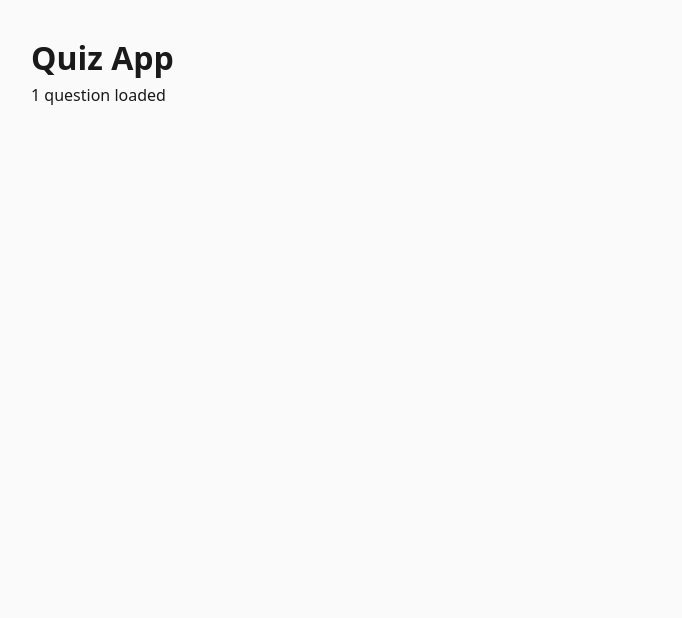
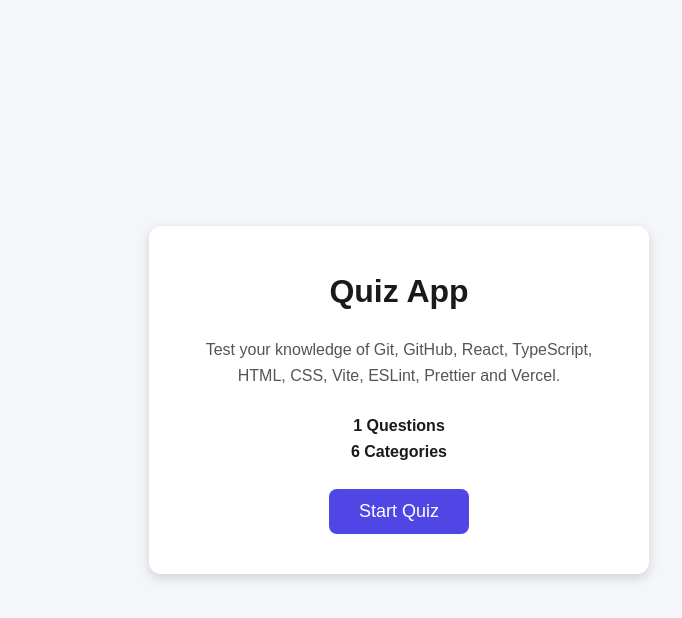
Before and after one commit to tahleho3968/quiz-app-starter, a React (Vite) app: page / in a window 1280 px wide. Shown: the top 618 px of the page, without its empty margins (241-923 px from the left). Built offline with nearby package versions, Linux system fonts and the light colour scheme.

Commit message:
Add question component

```diff
--- a/src/App.css
+++ b/src/App.css
@@ -1,7 +1,74 @@
-/* Minimal reset — you own the design from here. */
+body {
+  margin: 0;
+  font-family: Arial, Helvetica, sans-serif;
+  background: #f4f6f9;
+}
 
 .app {
-  max-width: 800px;
-  margin: 0 auto;
-  padding: 2rem;
+  display: flex;
+  justify-content: center;
+  align-items: center;
+  min-height: 100vh;
 }
+
+.welcome {
+  background: white;
+  padding: 40px;
+  border-radius: 12px;
+  width: 500px;
+  text-align: center;
+  box-shadow: 0 4px 12px rgba(0, 0, 0, 0.15);
+}
+
+.description {
+  margin: 20px 0;
+  color: #555;
+}
+
+.info {
+  margin: 25px 0;
+  font-weight: bold;
+}
+
+button {
+  background: #4f46e5;
+  color: white;
+  border: none;
+  padding: 12px 30px;
+  border-radius: 8px;
+  font-size: 18px;
+  cursor: pointer;
+}
+
+button:hover {
+  background: #4338ca;
+}
+
+.question-card {
+  background: white;
+  padding: 30px;
+  border-radius: 12px;
+  width: 600px;
+  text-align: center;
+  box-shadow: 0 4px 12px rgba(0, 0, 0, 0.15);
+}
+
+.options {
+  display: flex;
+  flex-direction: column;
+  gap: 15px;
+  margin-top: 20px;
+}
+
+.option-btn {
+  padding: 12px;
+  font-size: 16px;
+  border: 1px solid #ccc;
+  border-radius: 8px;
+  background: white;
+  cursor: pointer;
+}
+
+.option-btn:hover {
+  background: #eef2ff;
+}
--- a/src/App.tsx
+++ b/src/App.tsx
@@ -1,26 +1,30 @@
+import { useState } from "react";
 import questions from "./data/questions";
+import Question from "./components/Question";
+import Welcome from "./components/Welcome";
 import "./App.css";
 
 function App() {
+  const [quizStarted, setQuizStarted] = useState(false);
+
   return (
     <div className="app">
-      <h1>Quiz App</h1>
-      <p>
-        {questions.length} question{questions.length !== 1 ? "s" : ""} loaded
-      </p>
+      {!quizStarted ? (
+        <Welcome
+          totalQuestions={questions.length}
+          onStart={() => setQuizStarted(true)}
+        />
+      ) : (
+        <>
+          <h1>Quiz App</h1>
+          <p>
+            {questions.length} question
+            {questions.length !== 1 ? "s" : ""} loaded
+          </p>
 
-      {/*
-        This is your starting point. Build your quiz from here.
-
-        Some things to figure out:
-        - How do you display one question at a time?
-        - How does the user select an answer?
-        - How do you track the score?
-        - How do you move to the next question?
-        - What happens when the quiz is done?
-
-        There's no single right way — make it your own.
-      */}
+         <Question question={questions[0]} />
+        </>
+      )}
     </div>
   );
 }
--- /dev/null
+++ b/src/components/Question.tsx
@@ -0,0 +1,24 @@
+type QuestionProps = {
+  question: {
+    question: string;
+    options: string[];
+  };
+};
+
+function Question({ question }: QuestionProps) {
+  return (
+    <div className="question-card">
+      <h2>{question.question}</h2>
+
+      <div className="options">
+        {question.options.map((option, index) => (
+          <button key={index} className="option-btn">
+            {option}
+          </button>
+        ))}
+      </div>
+    </div>
+  );
+}
+
+export default Question;
--- /dev/null
+++ b/src/components/Welcome.tsx
@@ -0,0 +1,26 @@
+type WelcomeProps = {
+  totalQuestions: number;
+  onStart: () => void;
+};
+
+function Welcome({ totalQuestions, onStart }: WelcomeProps) {
+  return (
+    <div className="welcome">
+      <h1> Quiz App</h1>
+
+      <p className="description">
+        Test your knowledge of Git, GitHub, React, TypeScript, HTML, CSS,
+        Vite, ESLint, Prettier and Vercel.
+      </p>
+
+      <div className="info">
+        <p> {totalQuestions} Questions</p>
+        <p> 6 Categories</p>
+      </div>
+
+      <button onClick={onStart}>Start Quiz</button>
+    </div>
+  );
+}
+
+export default Welcome;
```
Also changed, not shown: 1 other file (tests, documents, lock files or other folders).
